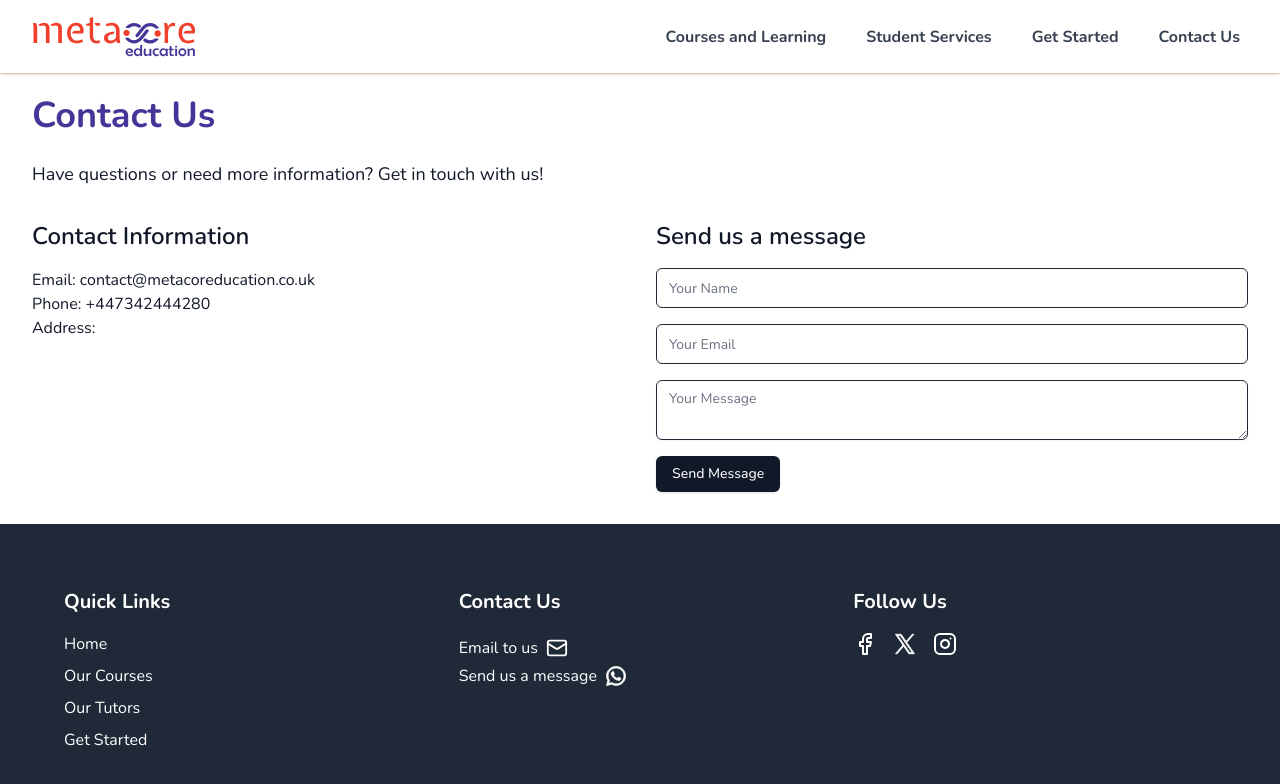
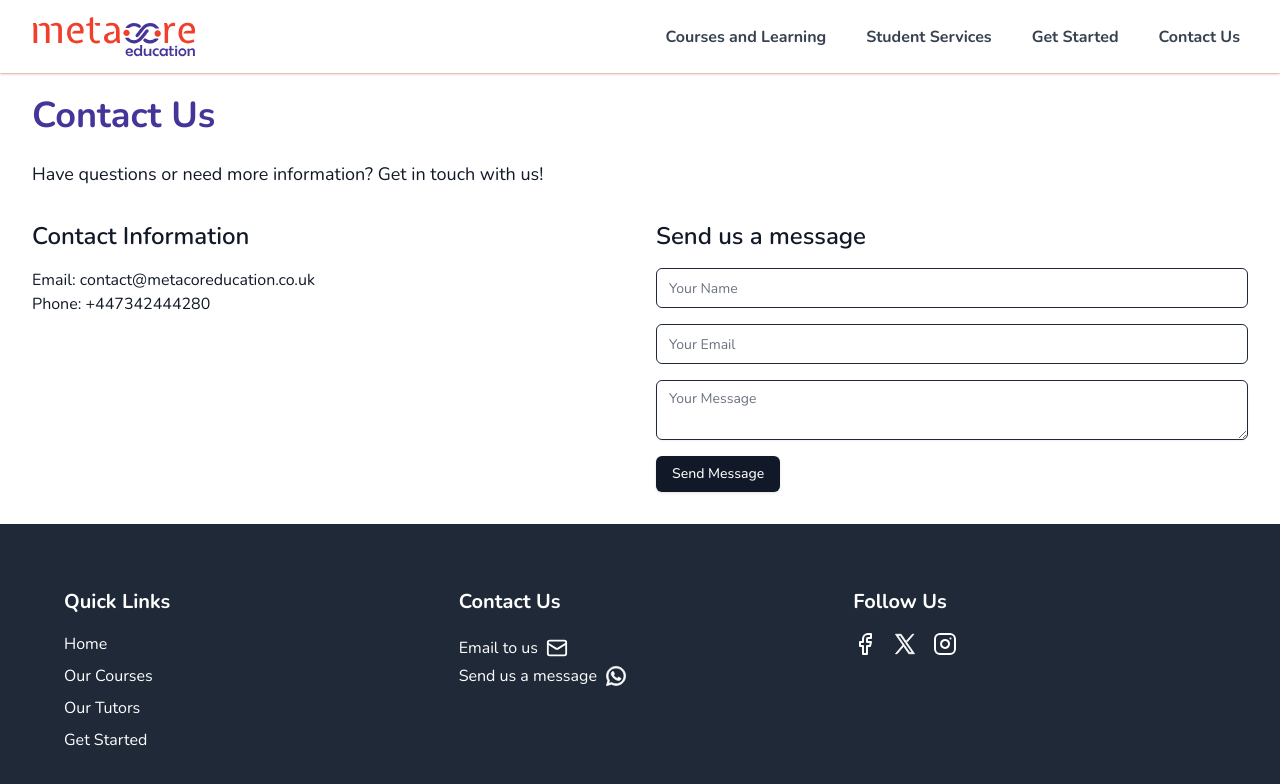
Before and after one commit to devmusabas/metacore, a Next.js app: page /contact in a window 1280 px wide. Shown: the top 784 px of the page. Built offline with nearby package versions, Linux system fonts and the light colour scheme; a web font is replaced by a local one.

Commit message:
fix(ContactPage): remove address

```diff
--- a/src/app/(app-layout)/contact/page.tsx
+++ b/src/app/(app-layout)/contact/page.tsx
@@ -17,7 +17,6 @@ export default function ContactPage(): JSX.Element {
           <h2 className="mb-4 text-2xl font-semibold">Contact Information</h2>
           <p>Email: {content.contact.email}</p>
           <p>Phone: {content.contact.phone}</p>
-          <p>Address: {content.contact.address}</p>
         </div>
         <div>
           <h2 className="mb-4 text-2xl font-semibold">Send us a message</h2>
```
